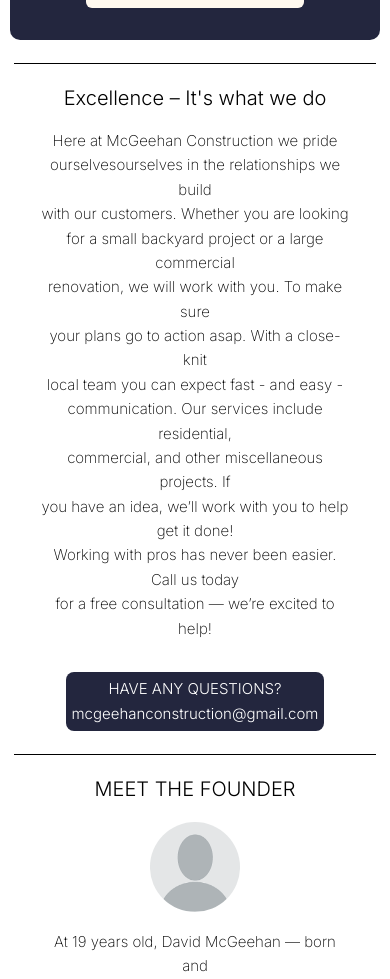
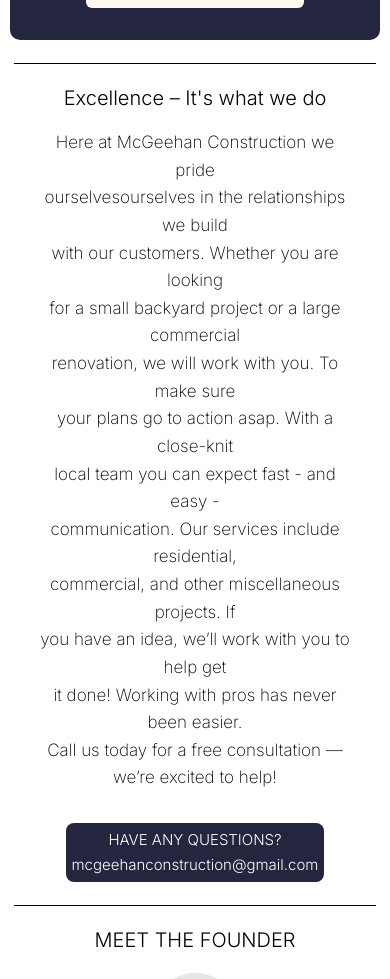
Before and after one commit to AndrewLange1/McgeehanConstruction, a React (Vite) app: page / in a window 390 px wide. Shown: the part 1417-2396 px from the top of the page. Built offline with nearby package versions, Linux system fonts and the light colour scheme.

Commit message:
Just trying out more mobile text options

```diff
--- a/src/Excellence.jsx
+++ b/src/Excellence.jsx
@@ -15,7 +15,7 @@
           <span>professionals has never been easier. Be sure to call us today for a free consultation.</span>
           <span>We’re looking forward to working with you!</span>
         </div>
-        <div className="med:hidden flex flex-col items-center mt-[4%] text-[clamp(15px,2.8vw,20px)] font-extralight px-[10%] text-center leading-relaxed w-full max-w-[1000px]">
+        <div className="med:hidden flex flex-col items-center mt-[4%] text-[clamp(17px,2.8vw,20px)] font-extralight px-[10%] text-center leading-relaxed w-full max-w-[1000px]">
         <span>Here at McGeehan Construction we pride</span>
         <span>ourselvesourselves in the relationships we build</span>
         <span>with our customers. Whether you are looking</span>
@@ -25,9 +25,10 @@
         <span>local team you can expect fast - and easy - </span>
         <span>communication. Our services include residential,</span>
         <span>commercial, and other miscellaneous projects. If</span>
-        <span>you have an idea, we’ll work with you to help get it done!</span>
-        <span>Working with pros has never been easier. Call us today</span>
-        <span>for a free consultation — we’re excited to help!</span>
+        <span>you have an idea, we’ll work with you to help get</span>
+        <span>it done! Working with pros has never been easier.</span>
+        <span>Call us today for a free consultation —</span>
+        <span>we’re excited to help!</span>
         </div>
         <a
           href="mailto:mcgeehanconstruction@gmail.com"
```
